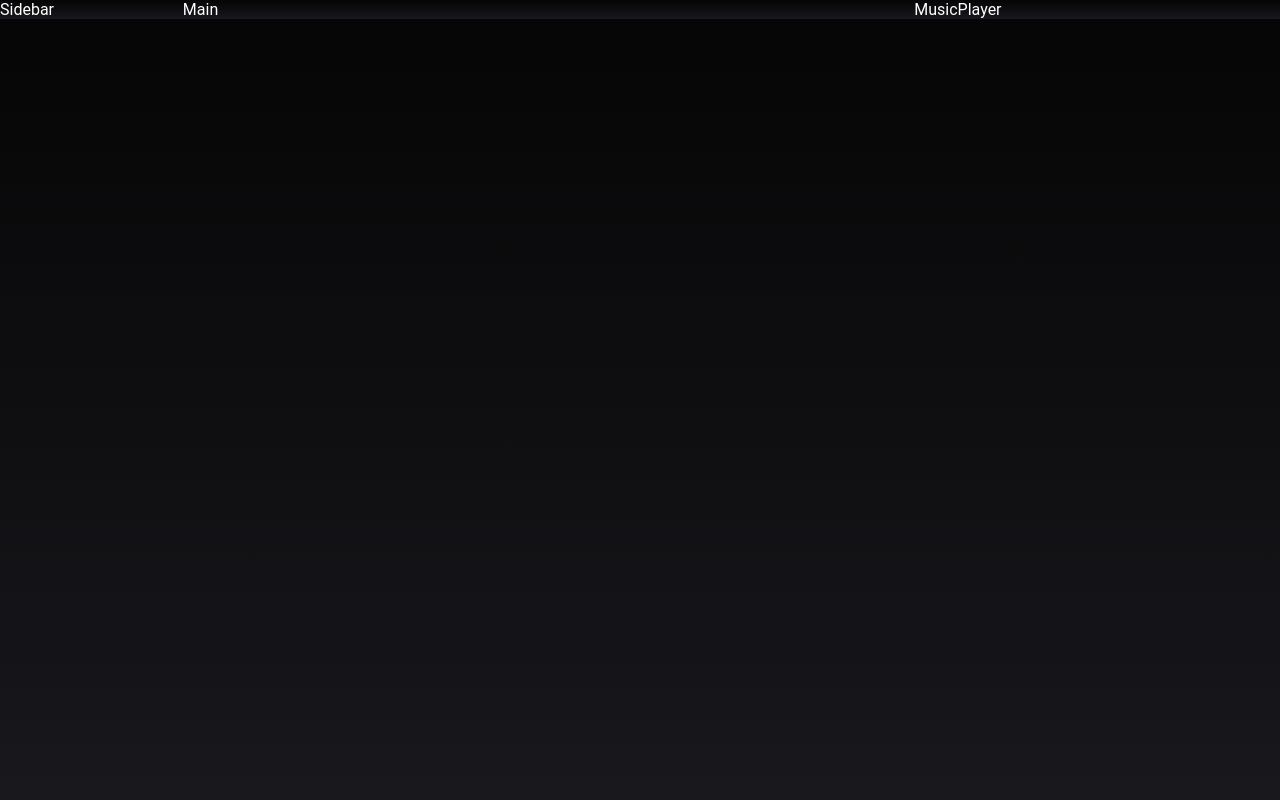
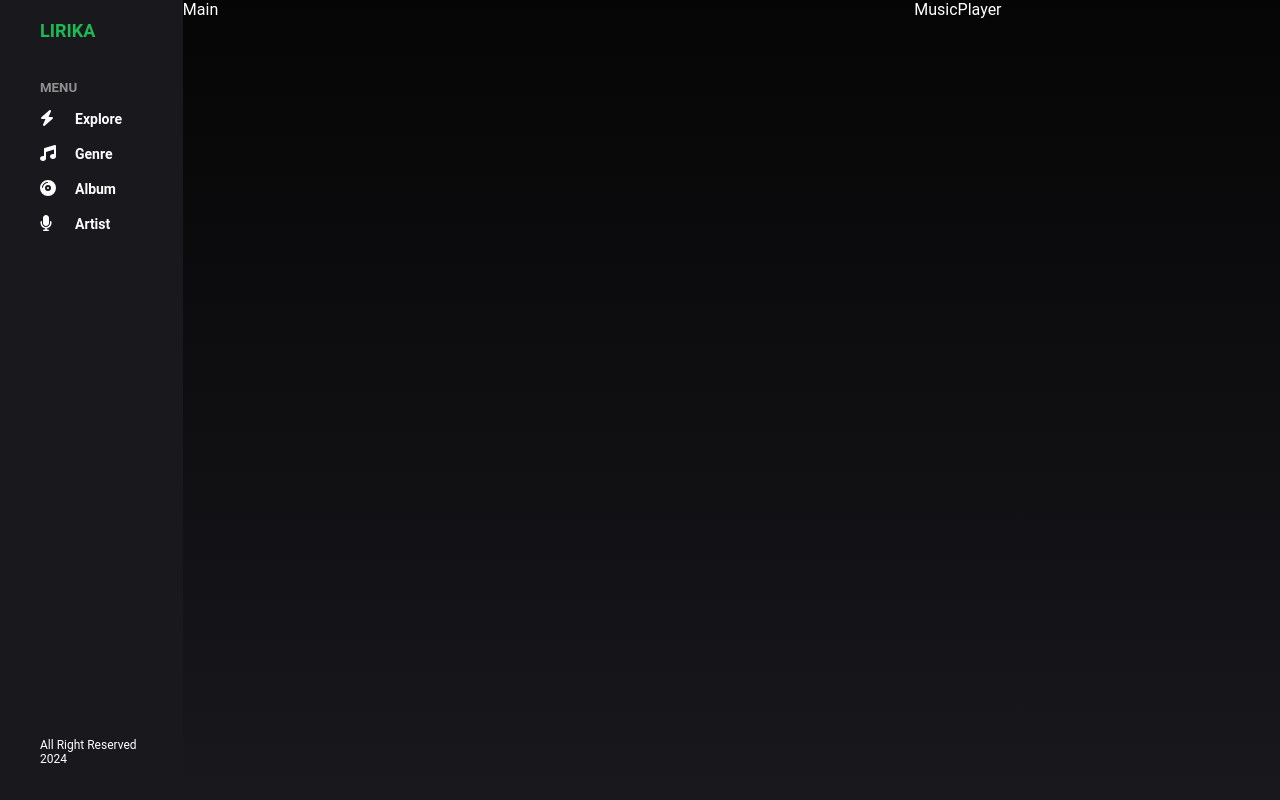
Before and after one commit to rach-syahputra/lirika-music-app, a React (Vite) app: page / in a window 1280 px wide. Built offline with nearby package versions, Linux system fonts and the light colour scheme.

Commit message:
created sidebar component

```diff
--- a/src/components/sidebar/Sidebar.jsx
+++ b/src/components/sidebar/Sidebar.jsx
@@ -1,8 +1,29 @@
 import React from 'react'
+import "./sidebar.css"
+import { FontAwesomeIcon } from '@fortawesome/react-fontawesome'
+import { faBolt, faCompactDisc, faMicrophone, faMusic } from '@fortawesome/free-solid-svg-icons'
 
 const Sidebar = () => {
   return (
-    <div>Sidebar</div>
+    <div className='sidebar'>
+      <div className="logo">
+        LIRIKA
+      </div>
+
+      <div className="menu">
+        <h5>MENU</h5>
+        <ul>
+          <li><span className='icon'><FontAwesomeIcon icon={faBolt} /></span> Explore</li>
+          <li><span className='icon'><FontAwesomeIcon icon={faMusic} /></span> Genre</li>
+          <li><span className='icon'><FontAwesomeIcon icon={faCompactDisc} /></span> Album</li>
+          <li><span className='icon'><FontAwesomeIcon icon={faMicrophone} /></span> Artist</li>
+        </ul>
+      </div>
+
+      <div className="footer">
+        All Right Reserved 2024
+      </div>
+    </div>
   )
 }
 
--- a/src/components/sidebar/sidebar.css
+++ b/src/components/sidebar/sidebar.css
@@ -0,0 +1,50 @@
+.sidebar {
+  padding: 20px 40px;
+  display: grid;
+  grid-template-rows: 30px 80%;
+  gap: 30px;
+  height: 100vh;
+  background-color: var(--dark-bg);
+}
+
+.logo {
+  font-weight: bold;
+  font-size: 18px;
+  color: var(--main-color);
+}
+
+.menu {
+  display: flex;
+  flex-direction: column;
+  gap: 6px;
+}
+
+.menu h5 {
+  color: var(--light);
+}
+
+.menu li {
+  display: flex;
+  gap: 5px;
+  align-items: center;
+  padding: 8px 0;
+  font-size: 14px;
+  font-weight: bold;
+  cursor: pointer;
+  transition: all 0.3s;
+}
+
+.menu li:hover {
+  color: var(--secondary-color);
+}
+
+.menu .icon {
+  font-size: 16px;
+  width: 25px;
+  margin-right: 5px;
+}
+
+.footer {
+  margin-top: 20px;
+  font-size: 12px;
+}
```
